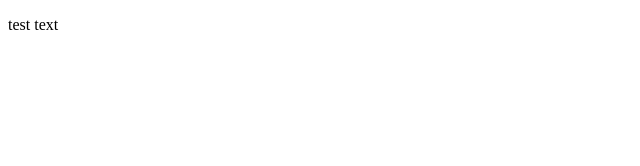
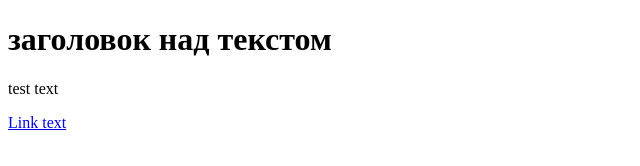
Before and after one commit to lxpcfc/GitStart, a plain HTML site: page test.html in a window 1280 px wide. Shown: the whole page, without its empty margins (0-640 px from the left). Drawn offline with Linux system fonts and the light colour scheme.

Commit message:
link and headers added

```diff
--- a/test.html
+++ b/test.html
@@ -1,9 +1,11 @@
 <!doctype html>
 <html>
     <head>
-        <title>Заголовок</title>
+        <title>название</title>
     </head>
     <body>
-    <p>test text</p>
+        <h1>заголовок над текстом</h1>
+        <p>test text</p>
+        <a href="#header">Link text</a>
     </body>
 </html>
```
